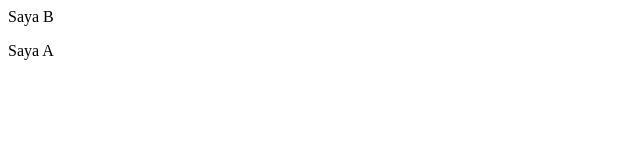
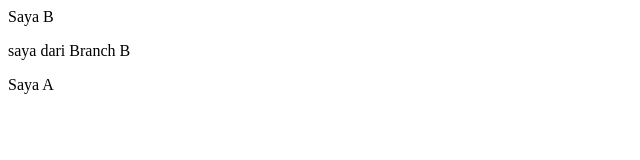
Before and after one commit to andsholinka/project1, a plain HTML site: page index.html in a window 1280 px wide. Shown: the whole page, without its empty margins (0-640 px from the left). Drawn offline with Linux system fonts and the light colour scheme.

Commit message:
Commit dari branch B ke master branch B

```diff
--- a/index.html
+++ b/index.html
@@ -1,4 +1,6 @@
 
 <p>Saya B</p>
 
+<p>saya dari Branch B</p>
+
 <p>Saya A</p>
```
